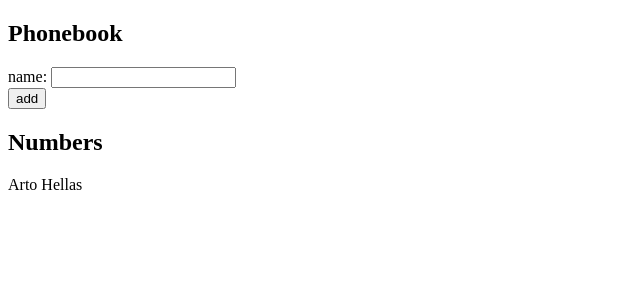
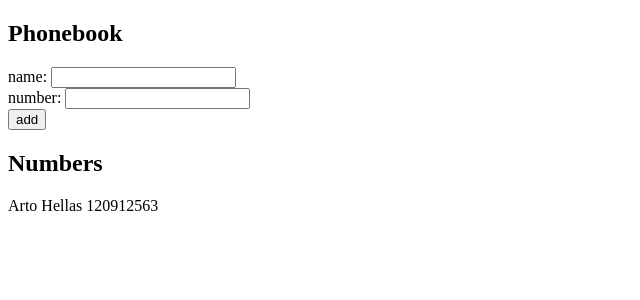
Before and after one commit to adamTop1/fullstack-open, a React (Vite) app in the folder part2/phonebook/: page / in a window 1280 px wide. Shown: the top 300 px of the page, without its empty margins (0-640 px from the left). Built offline with nearby package versions, Linux system fonts and the light colour scheme.

Commit message:
exercise 2.8 done

```diff
--- a/part2/phonebook/src/App.jsx
+++ b/part2/phonebook/src/App.jsx
@@ -1,28 +1,35 @@
 import { useState } from 'react'
 
 const App = () => {
-	const [persons, setPersons] = useState([{ name: 'Arto Hellas', id: 1 }])
+	const [persons, setPersons] = useState([{ name: 'Arto Hellas', number: 120912563, id: 1 }])
 	const [newName, setNewName] = useState('')
+	const [newNumber, setNewNumber] = useState('')
 
 	const addPerson = event => {
 		event.preventDefault()
 
-    if (persons.find(person => person.name === newName)) {
-      alert(`${newName} is already added to phonebook`)
-      return
-    }
+		if (persons.find(person => person.name === newName)) {
+			alert(`${newName} is already added to phonebook`)
+			return
+		}
 
 		const personObject = {
 			name: newName,
-      id: Math.floor(Math.random() * 1000),
+			number: newNumber,
+			id: Math.floor(Math.random() * 1000),
 		}
 
 		setPersons(persons.concat(personObject))
 	}
 
-	const handleChange = event => {
+	const handleChangeName = event => {
 		event.preventDefault()
 		setNewName(event.target.value)
+	}
+
+	const handleChangeNumber = event => {
+		event.preventDefault()
+		setNewNumber(event.target.value)
 	}
 
 	return (
@@ -30,7 +37,11 @@ const App = () => {
 			<h2>Phonebook</h2>
 			<form onSubmit={addPerson}>
 				<div>
-					name: <input onChange={handleChange} />
+					name: <input onChange={handleChangeName} />
+
+				</div>
+				<div>
+					number: <input type='number' onChange={handleChangeNumber} />
 				</div>
 				<div>
 					<button type='submit'>add</button>
@@ -38,7 +49,7 @@ const App = () => {
 			</form>
 			<h2>Numbers</h2>
 			{persons.map(person => (
-				<p key={person.id}>{person.name}</p>
+				<p key={person.id}>{person.name} {person.number}</p>
 			))}
 		</div>
 	)
```
